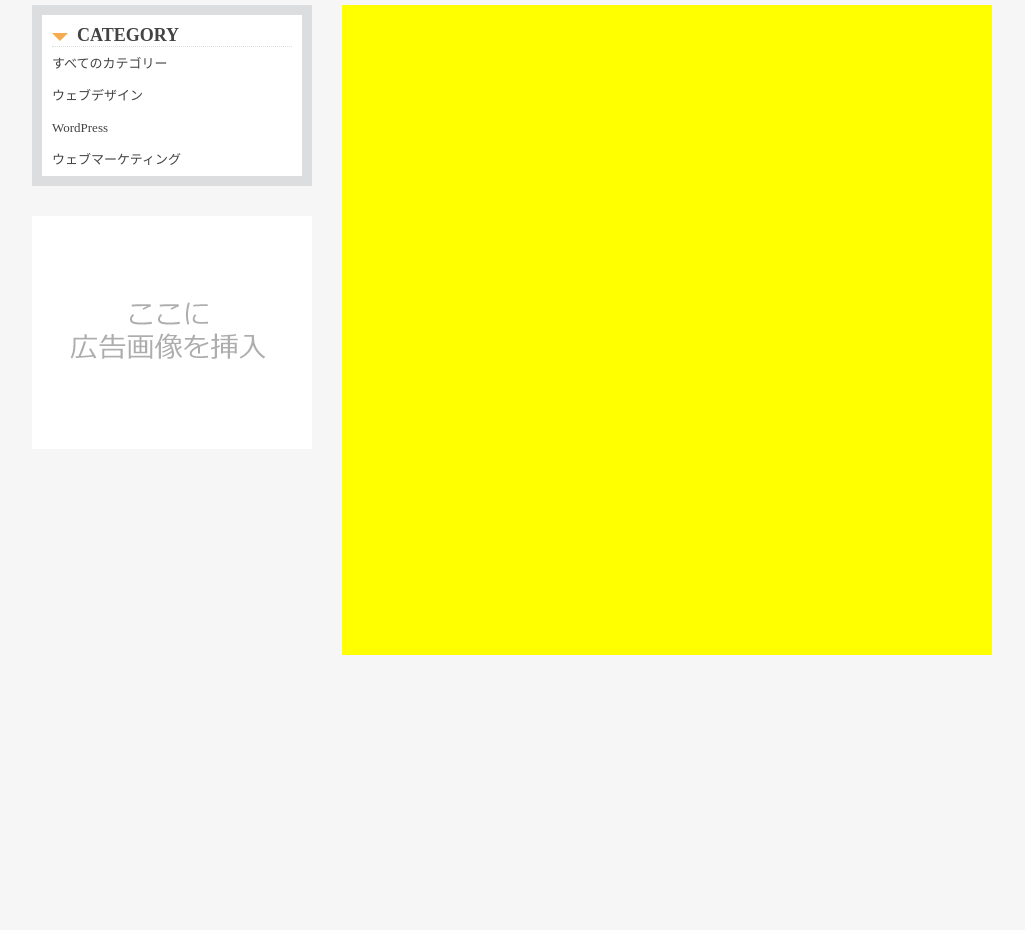
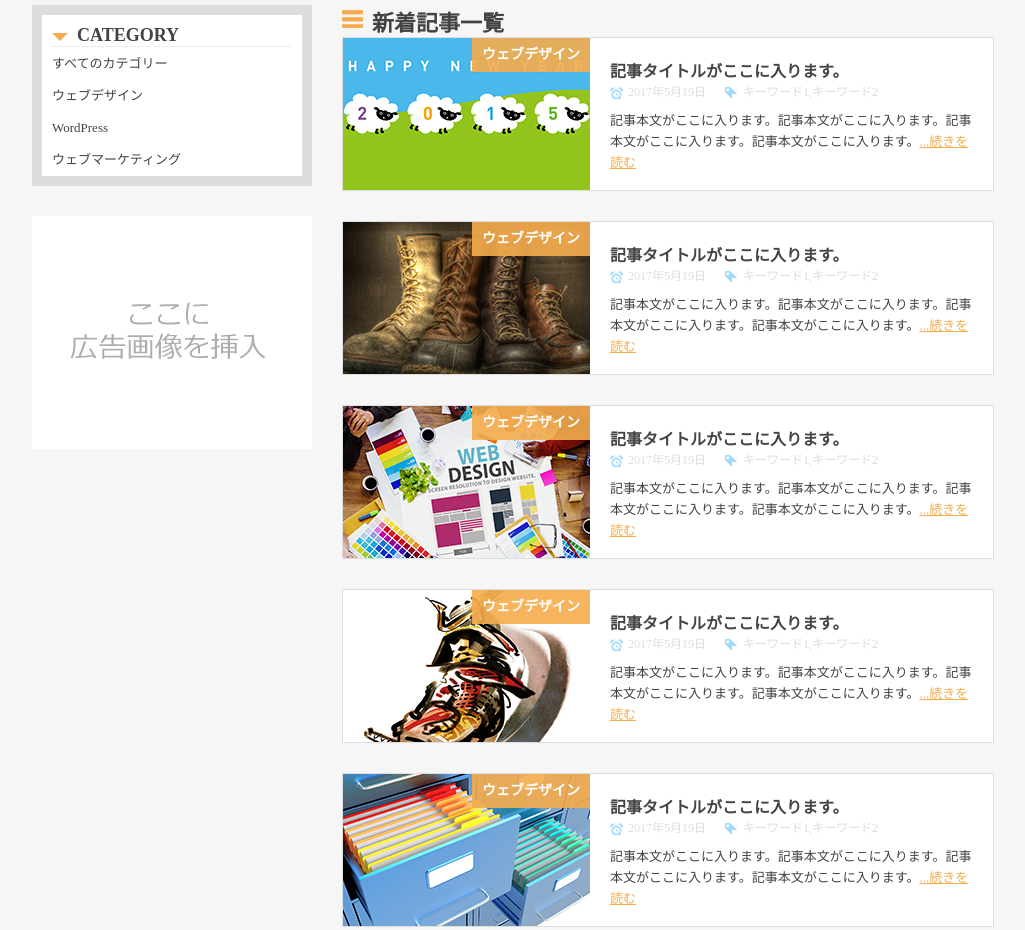
Before and after one commit to azuyuri/sample_magazine_site, a plain HTML site: page index.html in a window 1280 px wide. Shown: the part 520-1450 px from the top of the page, without its empty margins (128-1153 px from the left). Before the commit the page ends 1175 px from the top, so only its background shows below. Drawn offline with Linux system fonts and the light colour scheme.

Commit message:
feat: Add New Date

```diff
--- a/index.html
+++ b/index.html
@@ -116,7 +116,95 @@
 
         </div>
 
-        <div id="top_right"></div>
+        <div id="top_right">
+          <h3>新着記事一覧</h3>
+          <ul>
+            <li>
+              <dl>
+                <dt>
+                  <img src="images/tmb_5.jpg" alt="新着記事1の画像">
+                  <span class="new_category_tag">ウェブデザイン</span>
+                </dt>
+                <dd>
+                  <h4>
+                    <a href="#">記事タイトルがここに入ります。</a>
+                  </h4>
+                    <span class="new_date">2017年5月19日</span>
+                    <span class="new_tag">キーワード1,キーワード2</span>
+                    <p>記事本文がここに入ります。記事本文がここに入ります。記事本文がここに入ります。記事本文がここに入ります。<a href="#">...続きを読む</a></p>
+                </dd>
+              </dl>
+            </li>
+
+            <li>
+              <dl>
+                <dt>
+                  <img src="images/tmb_6.jpg" alt="新着記事1の画像">
+                  <span class="new_category_tag">ウェブデザイン</span>
+                </dt>
+                <dd>
+                  <h4>
+                    <a href="#">記事タイトルがここに入ります。</a>
+                  </h4>
+                  <span class="new_date">2017年5月19日</span>
+                  <span class="new_tag">キーワード1,キーワード2</span>
+                  <p>記事本文がここに入ります。記事本文がここに入ります。記事本文がここに入ります。記事本文がここに入ります。<a href="#">...続きを読む</a></p>
+                </dd>
+              </dl>
+            </li>
+
+            <li>
+              <dl>
+                <dt>
+                  <img src="images/tmb_7.jpg" alt="新着記事1の画像">
+                  <span class="new_category_tag">ウェブデザイン</span>
+                </dt>
+                <dd>
+                  <h4>
+                    <a href="#">記事タイトルがここに入ります。</a>
+                  </h4>
+                  <span class="new_date">2017年5月19日</span>
+                  <span class="new_tag">キーワード1,キーワード2</span>
+                  <p>記事本文がここに入ります。記事本文がここに入ります。記事本文がここに入ります。記事本文がここに入ります。<a href="#">...続きを読む</a></p>
+                </dd>
+              </dl>
+            </li>
+
+            <li>
+              <dl>
+                <dt>
+                  <img src="images/tmb_8.jpg" alt="新着記事1の画像">
+                  <span class="new_category_tag">ウェブデザイン</span>
+                </dt>
+                <dd>
+                  <h4>
+                    <a href="#">記事タイトルがここに入ります。</a>
+                  </h4>
+                  <span class="new_date">2017年5月19日</span>
+                  <span class="new_tag">キーワード1,キーワード2</span>
+                  <p>記事本文がここに入ります。記事本文がここに入ります。記事本文がここに入ります。記事本文がここに入ります。<a href="#">...続きを読む</a></p>
+                </dd>
+              </dl>
+            </li>
+
+            <li>
+              <dl>
+                <dt>
+                  <img src="images/tmb_9.jpg" alt="新着記事1の画像">
+                  <span class="new_category_tag">ウェブデザイン</span>
+                </dt>
+                <dd>
+                  <h4>
+                    <a href="#">記事タイトルがここに入ります。</a>
+                  </h4>
+                    <span class="new_date">2017年5月19日</span>
+                    <span class="new_tag">キーワード1,キーワード2</span>
+                    <p>記事本文がここに入ります。記事本文がここに入ります。記事本文がここに入ります。記事本文がここに入ります。<a href="#">...続きを読む</a></p>
+                </dd>
+              </dl>
+            </li>
+          </ul>
+        </div>
     </div>
     <!-- clearfix用 ここまで -->
 
--- a/style.css
+++ b/style.css
@@ -291,10 +291,82 @@ span.webmarketing {
 		ライト
 ========================================= */
 
-  div#top_right {
-    width: 650px;
-    height: 650px;
-    background-color: yellow;
-    float: right;
-    margin-top: 30px;
-  }
+div#top_right {
+  width: 650px;
+  height: auto;
+  float: right;
+  margin-top: 30px;
+}
+
+div#top_right h3 {
+  font-size: 22px;
+  font-weight: bold;
+  background: url(images/new_icon.png) no-repeat left 5px;
+  padding-left: 30px;
+}
+
+div#top_right ul li {
+  width: 650px;
+  height: 152px;
+  background-color: #fff;
+  border: 1px solid #dcdddf;
+  margin-bottom: 30px;
+}
+
+div#top_right ul li dl dt {
+  width: 247px;
+  height: 152px;
+  float: left;
+  margin-right: 20px;
+  position: relative;
+}
+
+div#top_right span.new_category_tag {
+  font-size: 14px;
+  font-weight: bold;
+  padding: 0 10px;
+  width: auto;
+  height: 34px;
+  background-color: rgba(246, 172, 77, 0.9);
+  display: inline-block;
+  color: #fff;
+  line-height: 34px;
+  position: absolute;
+  top: 0;
+  right: 0;
+}
+
+div#top_right dl dd {
+  padding: 20px 20px 0 0;
+}
+
+div#top_right h4 a {
+  font-size: 16px;
+  font-weight: bold;
+}
+
+span.new_date {
+  color: #dcdddf;
+  font-size: 12px;
+  background: url(images/new_date.png) no-repeat left 2px;
+  padding-left: 18px;
+}
+
+span.new_tag {
+  color: #dcdddf;
+  font-size: 12px;
+  background: url(images/tag.png) no-repeat left 2px;
+  padding-left: 18px;
+  margin-left: 15px;
+}
+
+div#top_right p {
+  font-size: 13px;
+  line-height: 21px;
+  margin-top: 10px;
+}
+
+div#top_right p a {
+  color: #f6ac4d;
+  text-decoration: underline;
+}
```
